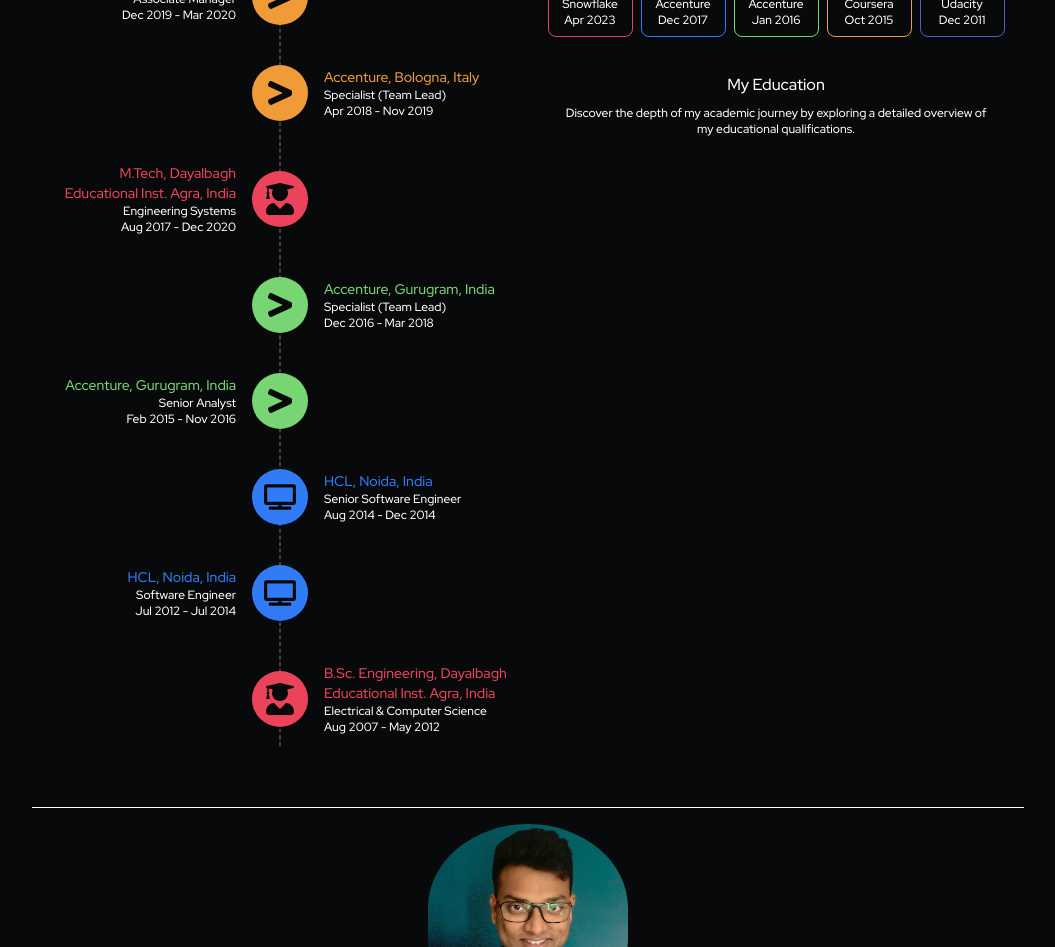
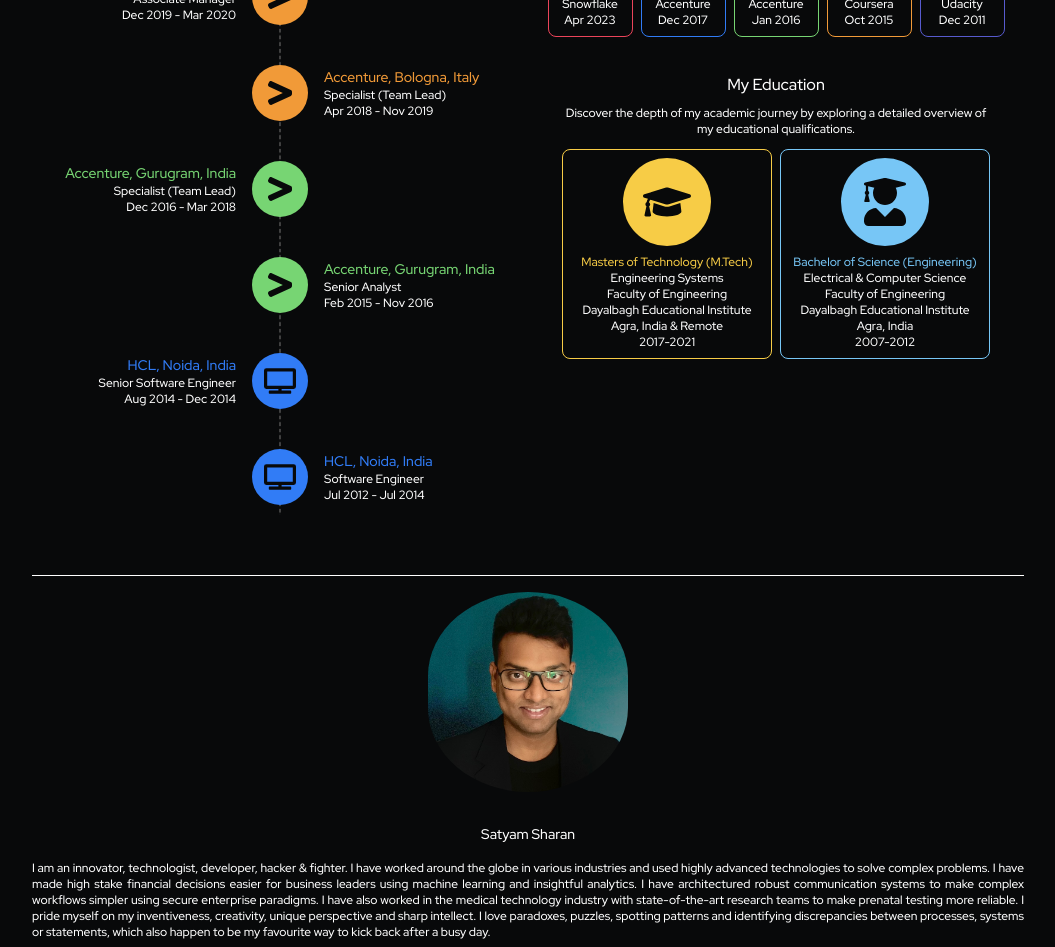
Before and after one commit to satyamsharan/project-ansikte, a Next.js app: page /portfolio in a window 1280 px wide. Shown: the part 820-1767 px from the top of the page, without its empty margins (112-1167 px from the left). Built offline with nearby package versions, Linux system fonts and the light colour scheme.

Commit message:
Education panel finished

```diff
--- a/app/ui/Certification.tsx
+++ b/app/ui/Certification.tsx
@@ -92,17 +92,10 @@
     }
 
     function getText(certificate: Certificate): React.ReactElement{
-        let titleElement = <div className={`text-xs text-bold text-a${certificate.color}`}>{certificate.name}</div>;
-        if(certificate.link){
-            titleElement = (
-                <Link href={certificate.link?certificate.link:''} target="_blank">
-                    {titleElement}
-                </Link>);
-        }
         return (
             <div className={`pannelText mt-2 text-center`}>
                 <div>
-                    {titleElement}
+                    <div className={`text-xs text-bold text-a${certificate.color}`}>{certificate.name}</div>
                     <div className="text-xs text-white">{certificate.issuer}</div>
                     <div className="text-xs text-white">{certificate.date}</div>
                 </div>
@@ -112,10 +105,12 @@
 
     function getCertificatePanel(certificate:Certificate, index:number){
         return(
-            <div id={`certificate-node-${index}`} className={`p-2 m-1 items-center text-bold rounded-lg border-a${certificate.color} max-w-[85px]`}>
-                {getIcon(certificate)}
-                {getText(certificate)}
-            </div>
+            <Link href={certificate.link?certificate.link:''} target="_blank">
+                <div id={`certificate-node-${index}`} className={`p-2 m-1 items-center text-bold rounded-lg border-a${certificate.color} max-w-[85px]`}>
+                    {getIcon(certificate)}
+                    {getText(certificate)}
+                </div>
+            </Link>
         );
 
     }
@@ -124,7 +119,11 @@
     function getAllCertificates(){
         const result: React.ReactElement[] = [];
         certtificationList.map((certificate, index) => {
-            result.push(getCertificatePanel(certificate, index));
+            result.push(
+                <div key={`certificate-${index}`}>
+                    {getCertificatePanel(certificate, index)}
+                </div>
+            );
         })
         return (
             <div className="flex flex-wrap justify-center">
--- a/app/ui/Education.tsx
+++ b/app/ui/Education.tsx
@@ -1,10 +1,13 @@
 import Link from "next/link";
-import { FaQuestion, FaUserGraduate, FaSnowflake, FaJira, FaServer, FaRProject, FaRobot } from "react-icons/fa";
+import { FaQuestion, FaUserGraduate, FaGraduationCap} from "react-icons/fa";
+import { Tooltip } from "react-tooltip";
 
 interface Education{
     name:string;
-    issuer:string;
-    credential?:string;
+    field:string;
+    institution:string;
+    university:string;
+    location:string;
     date:string;
     link?:string;
     description:string;
@@ -13,18 +16,119 @@
 }
 
 export default function Education(){
+    let iconPadding = 20;
+    let iconSize = 48;
 
+    const educationList:Education[] = [
+        {
+            name:'Masters of Technology (M.Tech)',
+            field:'Engineering Systems',
+            institution:'Faculty of Engineering',
+            university:'Dayalbagh Educational Institute',
+            location:'Agra, India & Remote',
+            date:'2017-2021',
+            link:'https://www.dei.ac.in/dei/engineering/',
+            description:'In 2017, I made the decision to pursue my master\'s degree, opting for a part-time approach to seamlessly integrate my academic pursuits with my professional responsibilities. Specializing in Engineering Systems, my coursework provided invaluable insights into adopting a systems approach for the creation and management of complex systems.',
+            color:'7',
+            icon:'FaGraduationCap'
+        },{
+            name:'Bachelor of Science (Engineering)',
+            field:'Electrical & Computer Science',
+            institution:'Faculty of Engineering',
+            university:'Dayalbagh Educational Institute',
+            location:'Agra, India',
+            date:'2007-2012',
+            link:'https://www.dei.ac.in/dei/engineering/',
+            description:'I completed my undergraduate studies in Electrical Engineering with Computer Science Specialization at Dayalbagh Educational Institute, Agra, India. Dayalbagh Educational Institute is one of the oldest university in India with a well-rounded curriculum of theoretical knowledge and hands-on project experiences.',
+            color:'6',
+            icon:'FaUserGraduate'
+        }
+    ];
+
+    function getIcon(education: Education):React.ReactElement{
+        let IconElement;
+        switch(education.icon){
+            case 'FaUserGraduate':
+                IconElement = FaUserGraduate;
+                break;
+            case 'FaGraduationCap':
+                IconElement = FaGraduationCap;
+                break;
+            default:
+                IconElement = FaQuestion
+        }
+        return (
+                <div className={`back-a${education.color} text-black text-center centered rounded-full m-auto w-[88px] `} style={{'padding':iconPadding}}>
+                    {<IconElement size={iconSize}/>}
+                </div>
+        );
+    }
+
+    function getText(edu: Education): React.ReactElement{
+        return (
+            <div className={`pannelText mt-2 text-center`}>
+                <div>
+                    <div className={`text-xs text-bold text-a${edu.color}`}>{edu.name}</div>
+                    <div className="text-xs text-white">{edu.field}</div>
+                    <div className="text-xs text-white">{edu.institution}</div>
+                    <div className="text-xs text-white">{edu.university}</div>
+                    <div className="text-xs text-white">{edu.location}</div>
+                    <div className="text-xs text-white">{edu.date}</div>
+                </div>
+            </div>
+        );
+    }
+
+    function getLink(edu: Education): React.ReactElement{
+        let linkElement = <></>;
+        if(edu.link){
+            linkElement = (
+                <div className="text-right">
+                    <Link href={`${edu.link}`} target="_blank" className="curson-pointer text-xs font-bold text-blue">Read more here ...</Link>
+                </div>
+            )
+        }
+        return linkElement;
+      }
+
+    function getEducationPanel(edu:Education, i:number){
+        return(
+            <>
+                <div id={`edu-node-${i}`} className={`cursor-pointer p-2 m-1 items-center text-bold rounded-lg border-a${edu.color} w-[210px]`}>
+                    {getIcon(edu)}
+                    {getText(edu)}
+                </div>
+
+                <Tooltip id={`edu-tooltip-${i}`} className="max-w-[300px]" anchorSelect={`#edu-node-${i}`} openOnClick={true} variant="light" clickable={true}>
+                    <div className="font-bold mb-2">{edu.name}</div>
+                    <div className="text-xs mb-2">{edu.description}</div>
+                    {getLink(edu)}
+                </Tooltip>
+            </>
+        );
+    }
 
     function getAllEducation(){
-        return(
-            <></>
+        const result: React.ReactElement[] = [];
+        educationList.map((edu, index) => {
+            result.push(
+                <div key={`edu-${index}`}>
+                    {getEducationPanel(edu, index)}
+                </div>
+            );
+        })
+        return (
+            <div className="flex flex-wrap justify-center">
+                {result}
+            </div>
         );
+
     }
     return (
         <div className="p-1">
             <div className="text-center mb-2">My Education</div>
             <div className="text-xs text-center pl-2 pr-2 lg:pl-8 lg:pr-8">Discover the depth of my academic journey by exploring a detailed overview of my educational qualifications.</div>
-            <div className="p-2 lg:pl-10 lg:pr-10">
+            <div className="pt-2 pb-2">
               {getAllEducation()}
             </div>
         </div>
--- a/app/ui/TimeLine.tsx
+++ b/app/ui/TimeLine.tsx
@@ -9,7 +9,7 @@
     label?: string;
     duration?: string;
     description?: string;
-    alignRight?: boolean;
+    alignLeft?: boolean;
     type?: string;
     color: any;
     link?: string;
@@ -20,21 +20,11 @@
     let iconPadding = 12;
     let iconSize = 32;
     const data:TimeLineProps[] = [{
-        name: 'B.Sc. Engineering, Dayalbagh Educational Inst. Agra, India',
-        label: 'Electrical & Computer Science',
-        duration: 'Aug 2007 - May 2012',
-        description: 'I completed my undergraduate studies in Electrical Engineering with Computer Science Specialization at Dayalbagh Educational Institute, Agra, India. Dayalbagh Educational Institute is one of the oldest university in India with a well-rounded curriculum of theoretical knowledge and hands-on project experiences.',
-        alignRight: false,
-        color:1,
-        link:'https://www.dei.ac.in/dei/',
-        icon:'FaUserGraduate'
-
-      }, {
         name: 'HCL, Noida, India',
         label: 'Software Engineer',
         duration: 'Jul 2012 - Jul 2014',
         description: 'Following the completion of my bachelor\'s degree, I secured a campus placement at HCL, a prominent Indian multinational information technology services and consulting company located in Noida, India. During my tenure at the company, I actively engaged in enterprise application development, gaining invaluable hands-on experience in crafting robust solutions for complex business needs. This opportunity not only honed my technical skills but also provided me with insights into the dynamic and innovative landscape of the IT industry.',
-        alignRight: true,
+        alignLeft: false,
         color:2,
         link:'https://hcl.com/',
         icon:'FaTv'
@@ -44,7 +34,7 @@
         label: 'Senior Software Engineer',
         duration: 'Aug 2014 - Dec 2014',
         description: 'After two years of dedicated service, I was honored to receive a promotion to the position of Senior Software Engineer.',
-        alignRight: false,
+        alignLeft: true,
         color:2,
         link:'https://hcl.com/',
         icon:'FaTv'
@@ -54,7 +44,7 @@
         label: 'Senior Analyst',
         duration: 'Feb 2015 - Nov 2016',
         description: 'In pursuit of expanding my expertise, I joined Accenture in Gurugram, India, where I immersed myself in the dynamic realms of Data Analytics, Predictive Analysis, Forecasting Techniques, Machine Learning and AI. My role involved applying these advanced methodologies to address the unique challenges of diverse clientele across Australia, Europe, and North America.',
-        alignRight: true,
+        alignLeft: false,
         color:3,
         link:'https://newsroom.accenture.com/news/2015/accenture-launches-advanced-analytics-applications-platform-to-deliver-actionable-insights-to-decision-makers',
         icon:'FaGreaterThan'
@@ -64,27 +54,17 @@
         label: 'Specialist (Team Lead)',
         duration: 'Dec 2016 - Mar 2018',
         description: 'Soon after, I was entrusted with the responsibility of leading a compact yet highly skilled team comprising 5-8 experts. Guiding this team allowed me to cultivate collaborative problem-solving approaches, ensuring not only the swift resolution of issues but also fostering a cohesive and high-performing unit dedicated to delivering exceptional results.',
-        alignRight: false,
+        alignLeft: true,
         color:3,
         link:'https://www.accenture.com/au-en/case-studies/applied-intelligence/telstra',
         icon:'FaGreaterThan'
-
-      },{
-        name: 'M.Tech, Dayalbagh Educational Inst. Agra, India',
-        label: 'Engineering Systems',
-        duration: 'Aug 2017 - Dec 2020',
-        description: 'In 2017, I made the decision to pursue my master\'s degree, opting for a part-time approach to seamlessly integrate my academic pursuits with my professional responsibilities. Specializing in Engineering Systems, my coursework provided invaluable insights into adopting a systems approach for the creation and management of complex systems. ',
-        alignRight: true,
-        color:1,
-        link:'https://www.dei.ac.in/dei/',
-        icon:'FaUserGraduate'
 
       },{
         name: 'Accenture, Bologna, Italy',
         label: 'Specialist (Team Lead)',
         duration: 'Apr 2018 - Nov 2019',
         description: 'In 2018, my outstanding contributions to the field of data analytics opened doors to a remarkable opportunity — I joined a core product development team based in Bologna and Milan, Italy. Collaborating on the creation of a cutting-edge, cloud-enabled data analytics and machine learning platform, our efforts transcended geographical boundaries, impacting over 80 clients worldwide. This experience not only broadened my technical expertise but also allowed me to play a pivotal role in the global deployment of a transformative solution, further solidifying my commitment to innovative and impactful work.',
-        alignRight: false,
+        alignLeft: false,
         color:4,
         link:'https://www.accenture.com/us-en/services/applied-intelligence/aip-plus-index',
         icon:'FaGreaterThan'
@@ -94,7 +74,7 @@
         label: 'Associate Manager',
         duration: 'Dec 2019 - Mar 2020',
         description: 'In a span of just 1.5 years since joining the product development team, I achieved a significant milestone — I was promoted to Associate Manager. In this elevated role, I assumed leadership of a dynamic team entrusted with the development of innovative functionalities for the platform. This opportunity not only underscored my rapid professional growth but also allowed me to steer and contribute to the evolution of the product, reinforcing my commitment to driving excellence and continuous improvement within the team and the platform.',
-        alignRight: true,
+        alignLeft: true,
         color:4,
         link:'https://www.accenture.com/us-en/services/applied-intelligence/aip-plus-index',
         icon:'FaGreaterThan'
@@ -104,7 +84,7 @@
         label: 'Consultant',
         duration: 'Jul 2020 - Apr 2022',
         description: 'In my capacity as a Senior Consultant at AFRY, I had the privilege of collaborating closely with the R&D team at PerkinElmer. During this engagement, I played a pivotal role in contributing to the development of novel features within their renowned Non-Invasive Prenatal Testing (NIPT) system.',
-        alignRight: false,
+        alignLeft: false,
         color:6,
         link:'https://www.perkinelmer.com/category/vanadis-cfdna-platform',
         icon:'FaVial'
@@ -114,7 +94,7 @@
         label: 'Consultant',
         duration: 'May 2022 - Oct 2022',
         description: 'In my capacity as a Senior Consultant at AFRY, I collaborated closely with the Compliance Team at Volvo Cars, contributing significantly to the development of a cutting-edge Compliance Management System - Compliance Navigator. The experience not only deepened my understanding of regulatory frameworks but also reinforced my dedication to delivering forward-thinking solutions in the automotive industry.',
-        alignRight: true,
+        alignLeft: true,
         color:6,
         link:'https://www.volvocars.com/se/',
         icon:'FaCarSide'
@@ -124,7 +104,7 @@
         label: 'Consultant',
         duration: 'Oct 2022 - Feb 2023',
         description: 'While at AFRY, I actively participated in the in-house development of Flowity, an innovative AI tool harnessing computer vision to deliver crucial insights. Today, Flowity stands as a well-established player in the industry, successfully catering to a diverse clientele. Its evolution from inception to a trusted solution reflects our commitment to delivering innovative, AI-driven insights that have found resonance and value across multiple sectors.',
-        alignRight: false,
+        alignLeft: false,
         color:6,
         link:'https://www.flowity.com/',
         icon:'FaMicrochip'
@@ -134,7 +114,7 @@
         label: 'Consultant',
         duration: 'May 2023 - Oct 2023',
         description: 'As the Genomics business of PerkinElmer underwent a transformative transition to become the new entity, Revvity, I was entrusted once again as a senior consultant with a pivotal role. This time, my responsibilities extended to guiding Revvity through a comprehensive rebranding process for their multiple application stacks. In this capacity, I ensured a seamless and high-quality transition, contributing to the establishment of Revvity as a distinct and dynamic player in the industry, aligned with its renewed vision and identity.',
-        alignRight: true,
+        alignLeft: true,
         color:6,
         link:'https://www.revvity.com/',
         icon:'FaVial'
@@ -144,7 +124,7 @@
         label: 'Senior Consultant',
         duration: 'Apr 2020 - Ongoing',
         description: 'With an enriching tenure of over 5 years at Accenture, I embarked on a new chapter in my career by joining AFRY in Stockholm, Sweden. Renowned for its high ranking in the \'Great Place to Work\' index, AFRY boasts a robust foundation in engineering consulting spanning across diverse industries. As I approach my fourth year with AFRY, my commitment remains steadfast in assisting our valued customers. I am dedicated to delivering impactful solutions that empower them to not only achieve but also sustain operational excellence. This ongoing journey at AFRY has been instrumental in honing my skills and deepening my understanding of how strategic consulting can truly make a lasting difference for our clients.',
-        alignRight: false,
+        alignLeft: false,
         type: 'block1',
         color:8,
         link:'https://afry.com/en',
@@ -188,7 +168,7 @@
 
       function getText(node: TimeLineProps): React.ReactElement{
         return (
-            <div className={`pannelText m-3 ${node.type=='block'?'text-center':''} ${node.alignRight?'text-right':'text-left'}`}>
+            <div className={`pannelText m-3 ${node.type=='block'?'text-center':''} ${node.alignLeft?'text-right':'text-left'}`}>
                 <div>
                     <div className={`text-sm text-a${node.color}`}>{node.name}</div>
                     <div className="text-xs text-white">{node.label}</div>
@@ -210,16 +190,17 @@
         data.map((node, index) => {
             result.push(
                 <div key ={index} className="ml-auto mb-5 mt-5">
-                    <div id={`timeline-node-${index}`} className={`cursor-pointer ${node.type=='block'?'mr-auto justify-center':''} flex ${node.alignRight?'flex-row-reverse mr-auto':'felx-row ml-auto'} max-w-[280px] min-w-[200px] items-center rounded-xl text-bold`}>
+                    <div id={`timeline-node-${index}`} className={`cursor-pointer ${node.type=='block'?'mr-auto justify-center':''} flex ${node.alignLeft?'flex-row-reverse mr-auto':'felx-row ml-auto'} max-w-[280px] min-w-[200px] items-center rounded-xl text-bold`}>
                         {getIcon(node)}
                         {getText(node)}
-                        <Tooltip id={`timeline-tooltip-${index}`} className="max-w-[300px]" anchorSelect={`#timeline-node-${index}`} openOnClick={true} variant="light" clickable={true}>
-                            <div className="font-bold mb-2">{node.name}</div>
-                            <div className="text-xs mb-2">{node.description}</div>
-                            {getLink(node)}
-                        </Tooltip>
                         {node.type=='block'?getIcon(node):''}
                     </div>
+
+                    <Tooltip id={`timeline-tooltip-${index}`} className="max-w-[300px]" anchorSelect={`#timeline-node-${index}`} openOnClick={true} variant="light" clickable={true}>
+                        <div className="font-bold mb-2">{node.name}</div>
+                        <div className="text-xs mb-2">{node.description}</div>
+                        {getLink(node)}
+                    </Tooltip>
                 </div>
             );
         })
```
